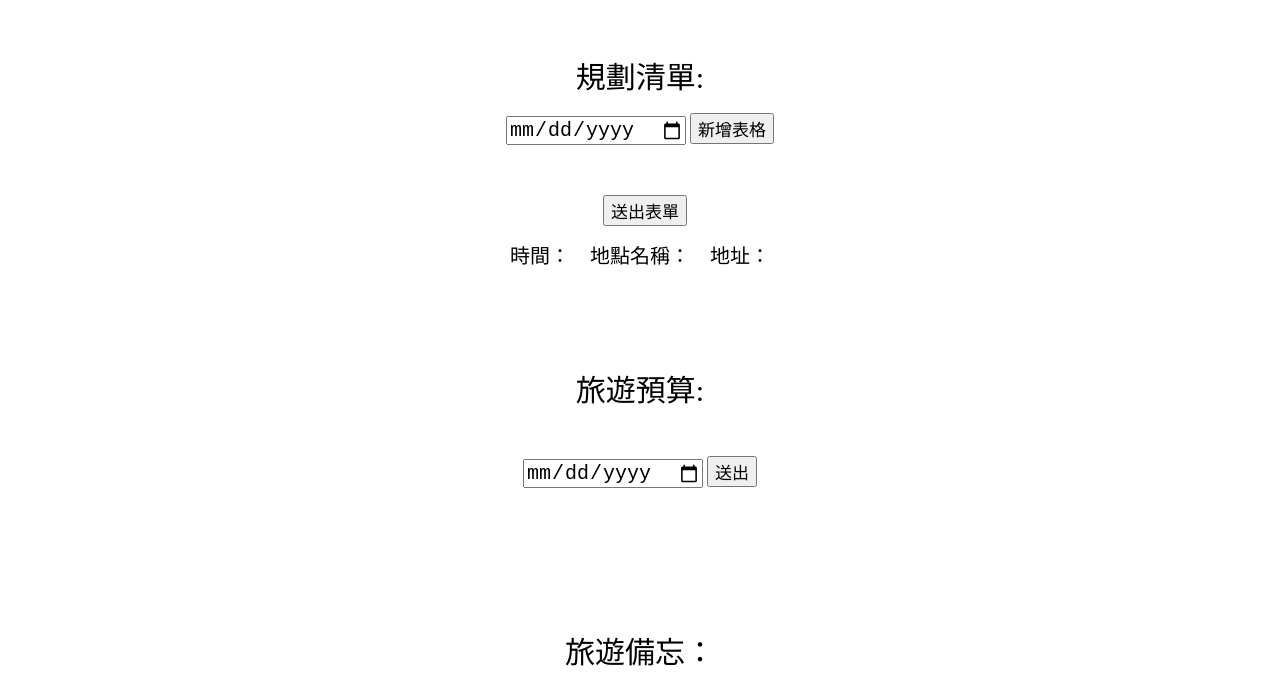
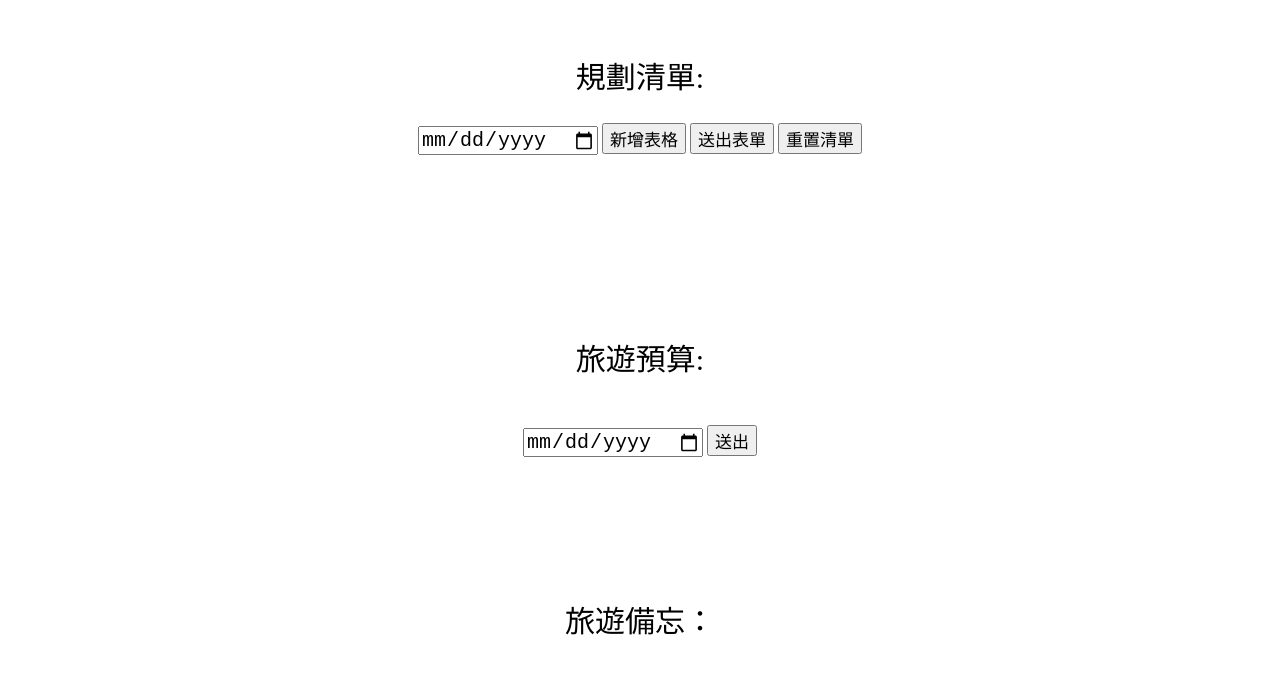
Before and after one commit to shihaoche/travel-pojest, a plain HTML site: page index.html in a window 1280 px wide. Shown: the part 802-1476 px from the top of the page. Drawn offline with nearby package versions, Linux system fonts and the light colour scheme; some packages are replaced by stand-ins of ours.

Commit message:
Add files via upload

```diff
--- a/home.js
+++ b/home.js
@@ -39,6 +39,11 @@ $(function () {
 
 //旅遊規劃送出
 function clearbutton() {
+  var data = document.getElementById("menuday").value;
+  document.getElementById("travel__mappoto--menu-div").innerHTML = "規劃日期：" + data;
+  document.getElementById("travel__mappoto--menu-span-time").innerHTML = "時間：";
+  document.getElementById("travel__mappoto--menu-span-name").innerHTML = "地點名稱：";
+  document.getElementById("travel__mappoto--menu-span-address").innerHTML = "地址：";
   //時間設定
   const time = [];
   timeobj = document.getElementsByClassName("travel__mappoto--time");
@@ -93,7 +98,19 @@ function clearbutton() {
     addressstr += content; //innerHTML特性會每跑一次會清空一次，故要空值位置去存
   };
   document.getElementById("travel__mappoto--menu-address").innerHTML = addressstr;
-  // document.getElementById("menu").innerHTML = "";
+
+}
+
+function menuclear(){
+  document.getElementById("travel__mappoto--menu").innerHTML = "";
+  document.getElementById("menu").innerHTML = "";
+  document.getElementById("travel__mappoto--menu-div").innerHTML = "";
+  document.getElementById("travel__mappoto--menu-span-time").innerHTML = "";
+  document.getElementById("travel__mappoto--menu-span-name").innerHTML = "";
+  document.getElementById("travel__mappoto--menu-span-address").innerHTML = "";
+  document.getElementById("travel__mappoto--menu-time").innerHTML  = "";
+  document.getElementById("travel__mappoto--menu-name").innerHTML = "";
+  document.getElementById("travel__mappoto--menu-address").innerHTML = "";
 }
 
 //旅遊規劃日期顯示
--- a/index.html
+++ b/index.html
@@ -72,29 +72,30 @@
                 <h1>規劃清單:</h1>
                 <input type="date" class="travel__mappoto--date" id="menuday">
                 <button id="add" class="travel__money--button" onclick="menubutton()">新增表格</button>
+                <button class="travel__money--button travel__money--button-menu" onclick="clearbutton()">送出表單</button>
+                <button class="travel__money--button" onclick="menuclear()">重置清單</button>
                 <div class="travel__mappoto--frame">
                     <h3 id="menu"></h3>
                     <ul class="travel__mappoto--ul" id="travel__mappoto--menu">
                     </ul>
-                    <button class="travel__money--button" onclick="clearbutton()">送出表單</button>
                 </div>
                 <div>
+                    <div id="travel__mappoto--menu-div"></div>
                     <ul class="travel__mappoto--menu-ul">
                         <li>
-                            <span>時間：</span>
+                            <span id="travel__mappoto--menu-span-time"></span>
                             <span id="travel__mappoto--menu-time" class="travel__mappoto--menu-obj"></span>
                         </li>
                         <li>
-                            <span>地點名稱：</span>
+                            <span id="travel__mappoto--menu-span-name"></span>
                             <span id="travel__mappoto--menu-name" class="travel__mappoto--menu-obj"></span>
                         </li>
                         <li>
-                            <span>地址：</span>
+                            <span id="travel__mappoto--menu-span-address"></span>
                             <span id="travel__mappoto--menu-address" class="travel__mappoto--menu-obj"></span>
                         </li>
                     </ul>
                 </div>
-
             </div>
         </div>
     </nav>
--- a/style.css
+++ b/style.css
@@ -258,6 +258,13 @@ textarea {
 	width: 300px;
 }
 
+.travel__money--button-menu{
+	margin-top: 10px;
+}
+#travel__mappoto--menu-div{
+	margin-top: 10px;
+	font-size: 30px;
+}
 .travel__mappoto--menu-ul{
 	display: flex;
 	justify-content: center;
@@ -286,6 +293,10 @@ textarea {
 
 	.travel__mappoto--li,
 	.travel__mappoto--li1 {
+		font-size: 14px;
+	}
+
+	.travel__mappoto--menu-ul>li{
 		font-size: 14px;
 	}
 }
```
